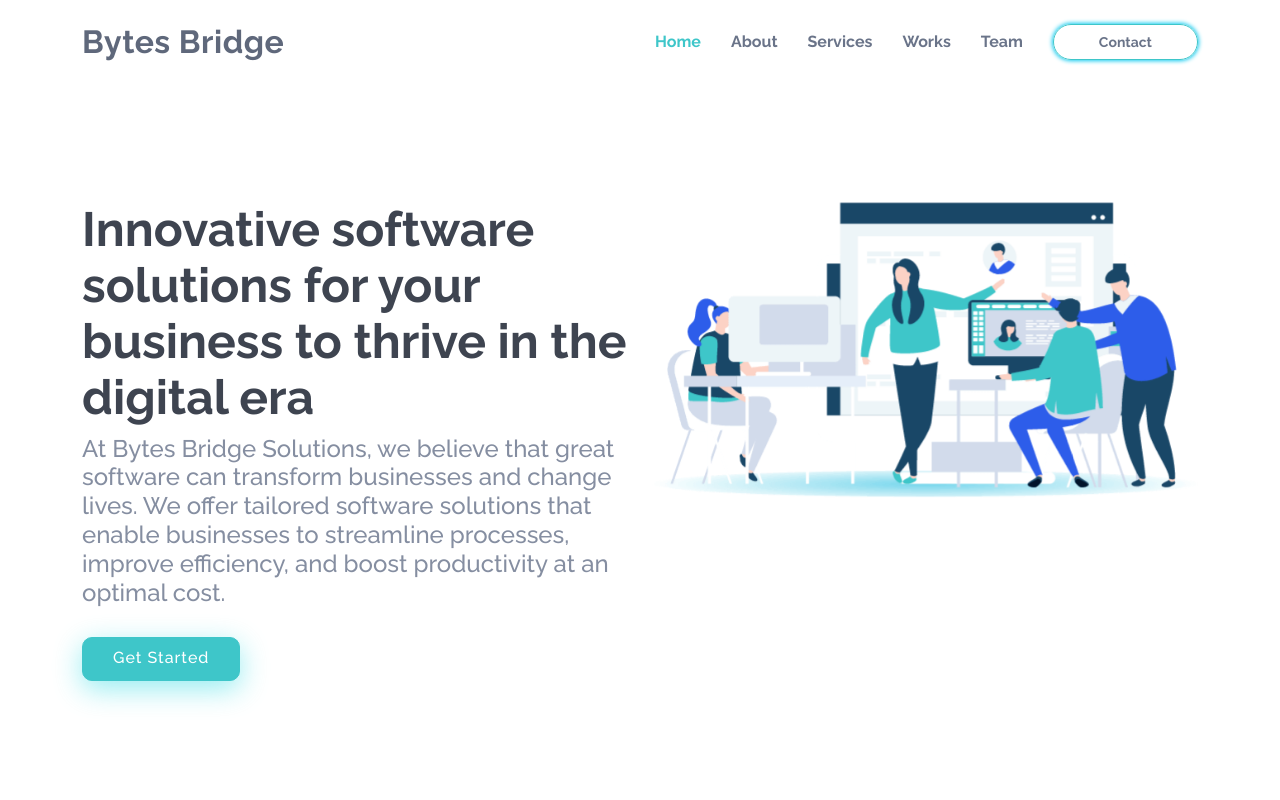
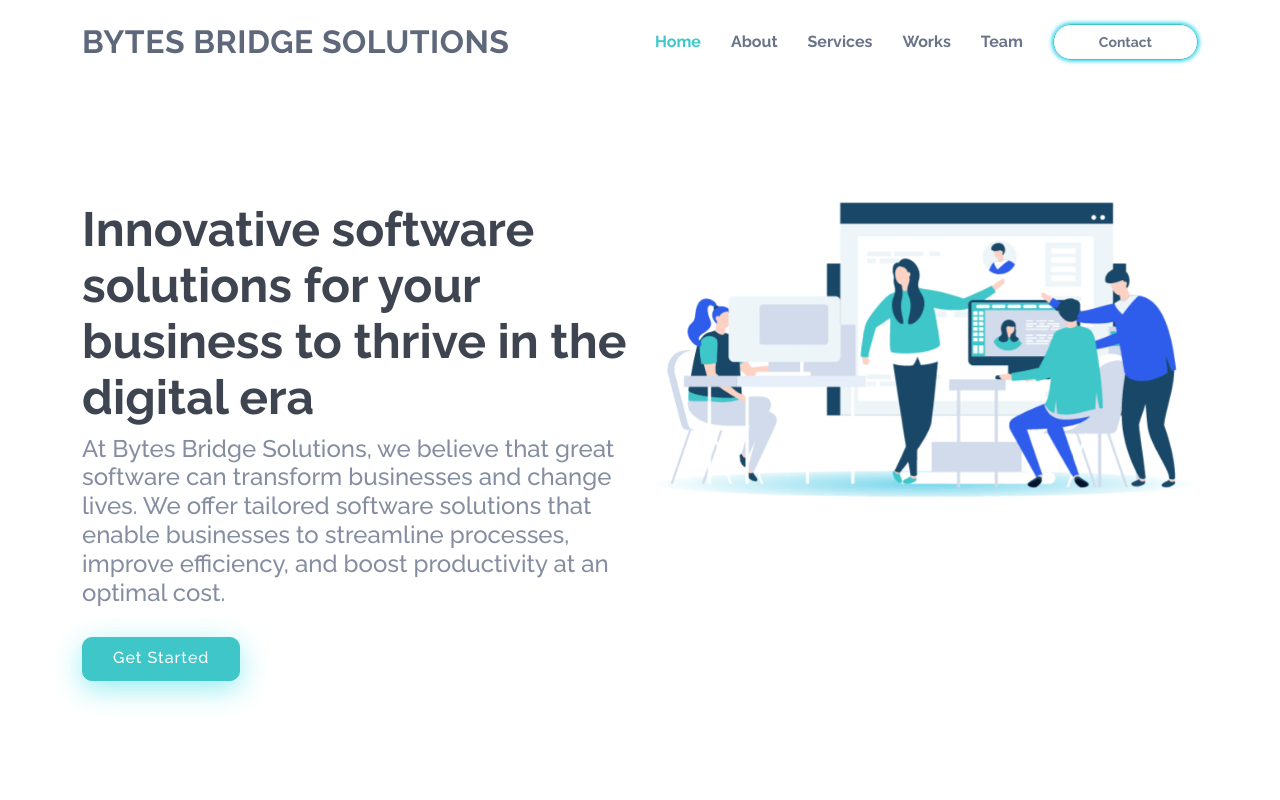
Before and after one commit to ibnulhayat/BytesBridgeSolutions, a plain HTML site: page index.html in a window 1280 px wide. Shown: the top 800 px of the page. Drawn offline with nearby package versions, Linux system fonts and the light colour scheme.

Commit message:
change some text

```diff
--- a/index.html
+++ b/index.html
@@ -33,7 +33,7 @@
   <header id="header" class="fixed-top">
     <div class="container d-flex align-items-center justify-content-between">
 
-      <h1 class="logo"><a href="index.html">Bytes Bridge</a></h1>
+      <h1 class="logo"><a href="index.html">BYTES BRIDGE SOLUTIONS</a></h1>
       <!-- Uncomment below if you prefer to use an image logo -->
       <!-- <a href="index.html" class="logo"><img src="assets/img/logo.png" alt="" class="img-fluid"></a>-->
 
@@ -690,7 +690,7 @@
         <div class="section-title">
           <span>Team</span>
           <h2>Team</h2>
-          <p>Sit sint consectetur velit quisquam cupiditate impedit suscipit alias</p>
+          <!-- <p>Sit sint consectetur velit quisquam cupiditate impedit suscipit alias</p> -->
         </div>
 
         <div class="teams-slider swiper" data-aos="fade-up" data-aos-delay="100">
```
